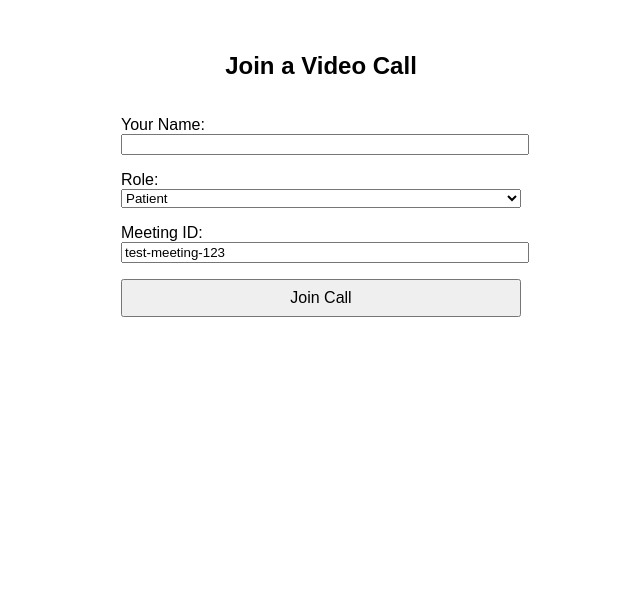
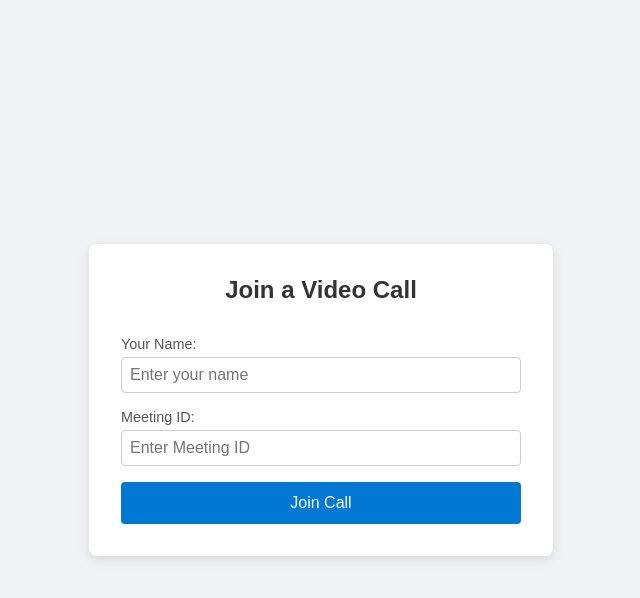
Before and after one commit to LeapGenSolutions/SeismicApp-TS-Patient, a React (Vite) app: page / in a window 1280 px wide. Shown: the top 598 px of the page, without its empty margins (319-959 px from the left). Built offline with nearby package versions, Linux system fonts and the light colour scheme.

Commit message:
Updated Form

```diff
--- a/package.json
+++ b/package.json
@@ -13,7 +13,8 @@
     "@stream-io/video-react-sdk": "^1.18.0",
     "axios": "^1.9.0",
     "react": "^19.1.0",
-    "react-dom": "^19.1.0"
+    "react-dom": "^19.1.0",
+    "react-router-dom": "^7.6.2"
   },
   "devDependencies": {
     "@eslint/js": "^9.25.0",
--- a/src/App.tsx
+++ b/src/App.tsx
@@ -1,11 +1,15 @@
   import TestApp from "./components/TestApp"
-
+  import { Route, Routes } from "react-router-dom"
 
   const App = () => {
 
     return (
       <>
-      <TestApp/>
+      <Routes>
+        <Route path="/" element={<TestApp />} />
+        <Route path="/:appointmentId" element={<TestApp />} />
+        <Route path="*" element={<div>Page Not Found</div>} />
+      </Routes>
       </>
     )
   }
--- a/src/components/TestApp.tsx
+++ b/src/components/TestApp.tsx
@@ -1,58 +1,41 @@
-import { useState } from 'react';
-import VideoCall from './VideoCall';
+import { useState } from "react";
+import { useParams } from "react-router-dom";
+import VideoCall from "./VideoCall";
+import "../styles/TestApp.css";
+
 
 const TestApp = () => {
   const [submitted, setSubmitted] = useState(false);
-  const [userName, setUserName] = useState('');
-  const [role, setRole] = useState<'doctor' | 'patient'>('patient');
-  const [meetingId, setMeetingId] = useState('test-meeting-123');
+  const [userName, setUserName] = useState("");
+  const role = "patient";
+  const { appointmentId } = useParams();
+  const [meetingId, setMeetingId] = useState(appointmentId!== undefined ? appointmentId : "");
+  console.log(appointmentId);
 
   const handleSubmit = (e: React.FormEvent) => {
     e.preventDefault();
     if (userName.trim()) {
       setSubmitted(true);
     } else {
-      alert('Please enter your name');
+      alert("Please enter your name");
     }
   };
 
   return (
-    <>
+    <div className="container">
       {!submitted ? (
-        <form
-          onSubmit={handleSubmit}
-          style={{
-            padding: '2rem',
-            display: 'flex',
-            flexDirection: 'column',
-            maxWidth: '400px',
-            margin: 'auto',
-            gap: '1rem',
-          }}
-        >
-          <h2 style={{ textAlign: 'center' }}>Join a Video Call</h2>
+        <form className="form" onSubmit={handleSubmit}>
+          <h2>Join a Video Call</h2>
 
           <label>
             Your Name:
             <input
               type="text"
               value={userName}
+              placeholder="Enter your name"
               onChange={(e) => setUserName(e.target.value)}
               required
-              style={{ width: '100%' }}
             />
-          </label>
-
-          <label>
-            Role:
-            <select
-              value={role}
-              onChange={(e) => setRole(e.target.value as 'doctor' | 'patient')}
-              style={{ width: '100%' }}
-            >
-              <option value="doctor">Doctor</option>
-              <option value="patient">Patient</option>
-            </select>
           </label>
 
           <label>
@@ -60,20 +43,19 @@ const TestApp = () => {
             <input
               type="text"
               value={meetingId}
+              placeholder="Enter Meeting ID"
               onChange={(e) => setMeetingId(e.target.value)}
+              readOnly={!!appointmentId}
               required
-              style={{ width: '100%' }}
             />
           </label>
 
-          <button type="submit" style={{ padding: '0.5rem', fontSize: '1rem' }}>
-            Join Call
-          </button>
+          <button type="submit">Join Call</button>
         </form>
       ) : (
         <VideoCall userName={userName} role={role} meetingId={meetingId} />
       )}
-    </>
+    </div>
   );
 };
 
--- a/src/main.tsx
+++ b/src/main.tsx
@@ -2,7 +2,13 @@ import { createRoot } from 'react-dom/client'
 import './index.css'
 import App from './App.tsx'
 import '@stream-io/video-react-sdk/dist/css/styles.css';
+import { StrictMode } from 'react';
+import { BrowserRouter } from 'react-router-dom';
 
 createRoot(document.getElementById('root')!).render(
-    <App />
+    <StrictMode>
+        <BrowserRouter>
+            <App />
+        </BrowserRouter>
+    </StrictMode>
 )
--- /dev/null
+++ b/src/styles/TestApp.css
@@ -0,0 +1,59 @@
+.container {
+  display: flex;
+  align-items: center;
+  justify-content: center;
+  height: 100vh;
+  background: #f0f2f5;
+}
+
+.form {
+  background: #ffffff;
+  padding: 2rem;
+  border-radius: 8px;
+  box-shadow: 0 4px 12px rgba(0,0,0,0.1);
+  width: 100%;
+  max-width: 400px;
+  display: flex;
+  flex-direction: column;
+  gap: 1rem;
+}
+
+.form h2 {
+  margin: 0 0 1rem;
+  text-align: center;
+  color: #333;
+}
+
+.form label {
+  display: flex;
+  flex-direction: column;
+  font-size: 0.9rem;
+  color: #555;
+}
+
+.form input {
+  margin-top: 0.3rem;
+  padding: 0.5rem;
+  font-size: 1rem;
+  border: 1px solid #ccc;
+  border-radius: 4px;
+}
+
+.form input[readonly] {
+  background: #eee;
+}
+
+.form button {
+  padding: 0.75rem;
+  font-size: 1rem;
+  background: #0078d4;
+  color: white;
+  border: none;
+  border-radius: 4px;
+  cursor: pointer;
+  transition: background 0.2s ease;
+}
+
+.form button:hover {
+  background: #005a9e;
+}
```
Also changed, not shown: 2 other files (tests, documents, lock files or other folders).
